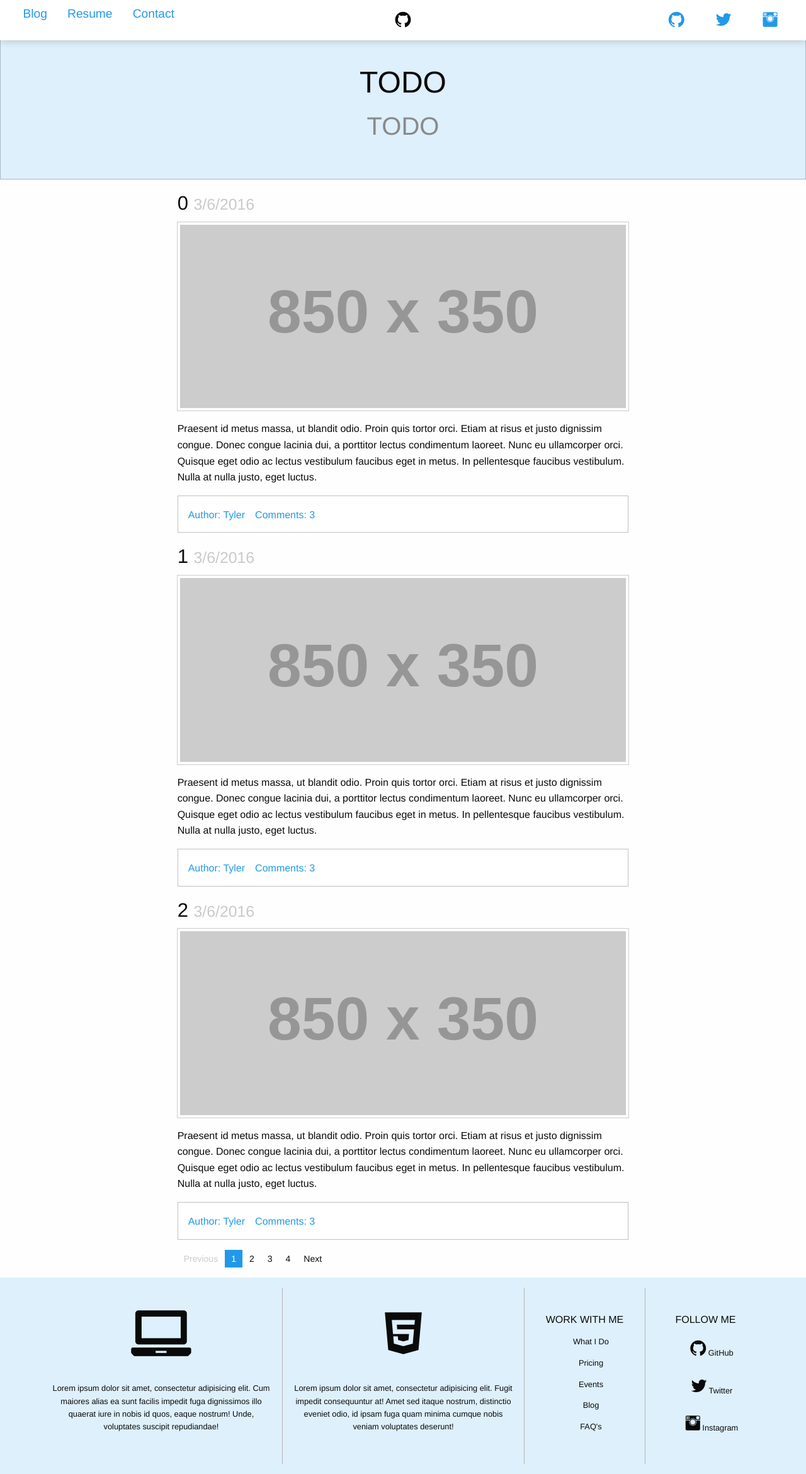
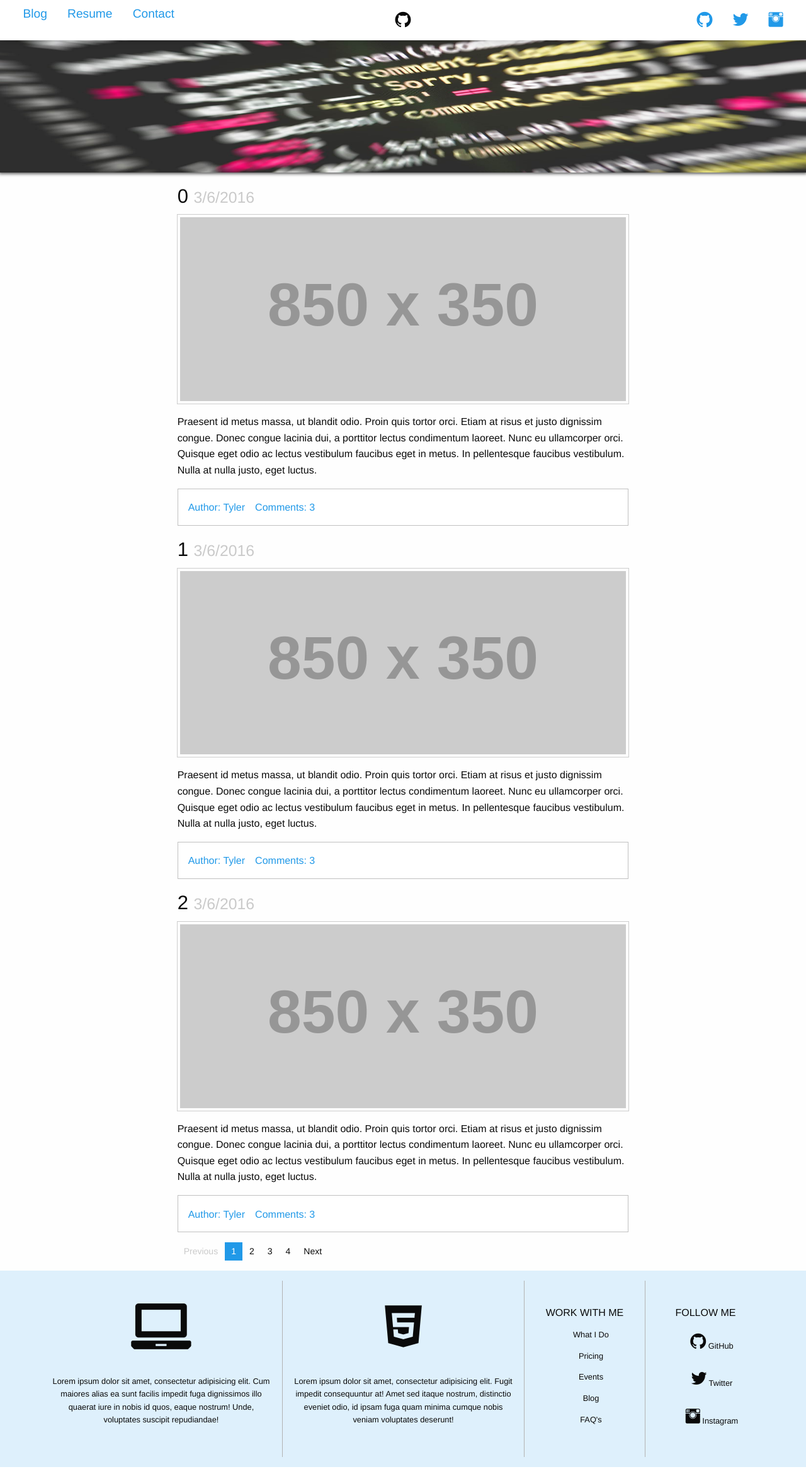
Before and after one commit to tylfin/blog, a Flask app: page / in a window 1280 px wide. Shown: the whole page at 63% size. Run offline with Flask 2, Linux system fonts and the light colour scheme; grey boxes labelled with a size stand in for pictures from a placeholder-image service; some libraries are stand-ins or nearby versions.

Commit message:
more stuff

```diff
--- a/public/static/css/app.css
+++ b/public/static/css/app.css
@@ -66,3 +66,18 @@ i.large  { font-size: 10rem; }
 .top-bar ul {
   background-color: #fff;
 }
+
+.top-bar-text-padding a {
+  padding-left:.7em;
+  padding-right:.7em;
+}
+
+.front-banner {
+  padding-top: 24px !important;
+  padding-left: 0 !important;
+  padding-right: 0 !important;
+  padding-bottom: 250px !important;
+  border: 0px;
+  background-size: 100% 275px;
+  box-shadow: 0 0 5px 2px #555;
+}
--- a/public/templates/base.html
+++ b/public/templates/base.html
@@ -13,19 +13,19 @@
 <body>
   <div class="top-bar">
     <div style="font-size:120%;" class="row fullWidth">
-      <div class="medium-4 small-12 columns text-left small-only-text-center">
-        <a style="padding-left:.7em; padding-right:.7em;" href="#">Blog</a>
-        <a style="padding-left:.7em; padding-right:.7em;" href="#">Resume</a>
-        <a style="padding-left:.7em; padding-right:.7em;" href="#">Contact</a>
+      <div class="medium-4 small-12 columns text-left small-only-text-center top-bar-text-padding">
+        <a href="#">Blog</a>
+        <a href="#">Resume</a>
+        <a href="#">Contact</a>
       </div>
       <div class="show-for-medium">
         <div class="medium-4 small-12 columns text-center small-only-text-center">
           <i class="fi-social-github small"></i>
         </div>
-        <div class="medium-4 small-12 columns text-right small-only-text-center">
-          <a href="#"><i style="padding-right:.7em; padding-left: .7em;"class="fi-social-github small"></i></a>
-          <a href="#"><i style="padding-right:.7em; padding-left: .7em;"class="fi-social-twitter small"></i></a>
-          <a href="#"><i style="padding-right:.7em; padding-left: .7em;"class="fi-social-instagram small"></i></a>
+        <div class="medium-4 small-12 columns text-right small-only-text-center top-bar-text-padding">
+          <a href="#"><i class="fi-social-github small"></i></a>
+          <a href="#"><i class="fi-social-twitter small"></i></a>
+          <a href="#"><i class="fi-social-instagram small"></i></a>
         </div>
       </div>
     </div>
@@ -33,10 +33,8 @@
 
   <!-- <div class="show-for-medium-only" style="padding-top: 2.5em;"></div> -->
   <div class="show-for-medium">
-    <div class="callout large primary">
-      <div style="padding-top: 3em;" class="row column text-center">
-        <h1>TODO</h1>
-        <h2 class="subheader">TODO</h2>
+    <div style="background-image:url({{ url_for('static', filename='img/tmp-banner.jpg') }})"  class="front-banner callout large primary">
+      <div class="row column text-center">
       </div>
     </div>
   </div>
```
Also changed, not shown: public/static/img/tmp-banner.jpg (added).
